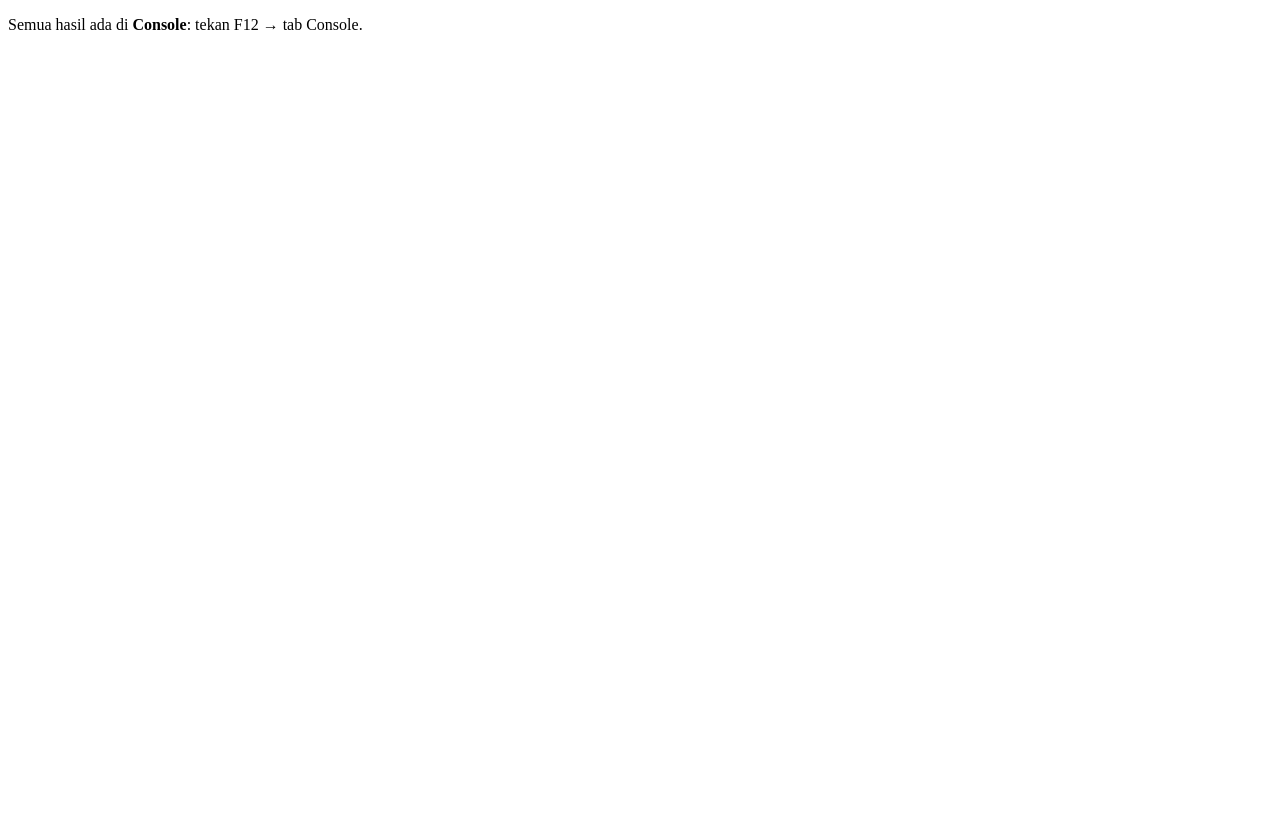
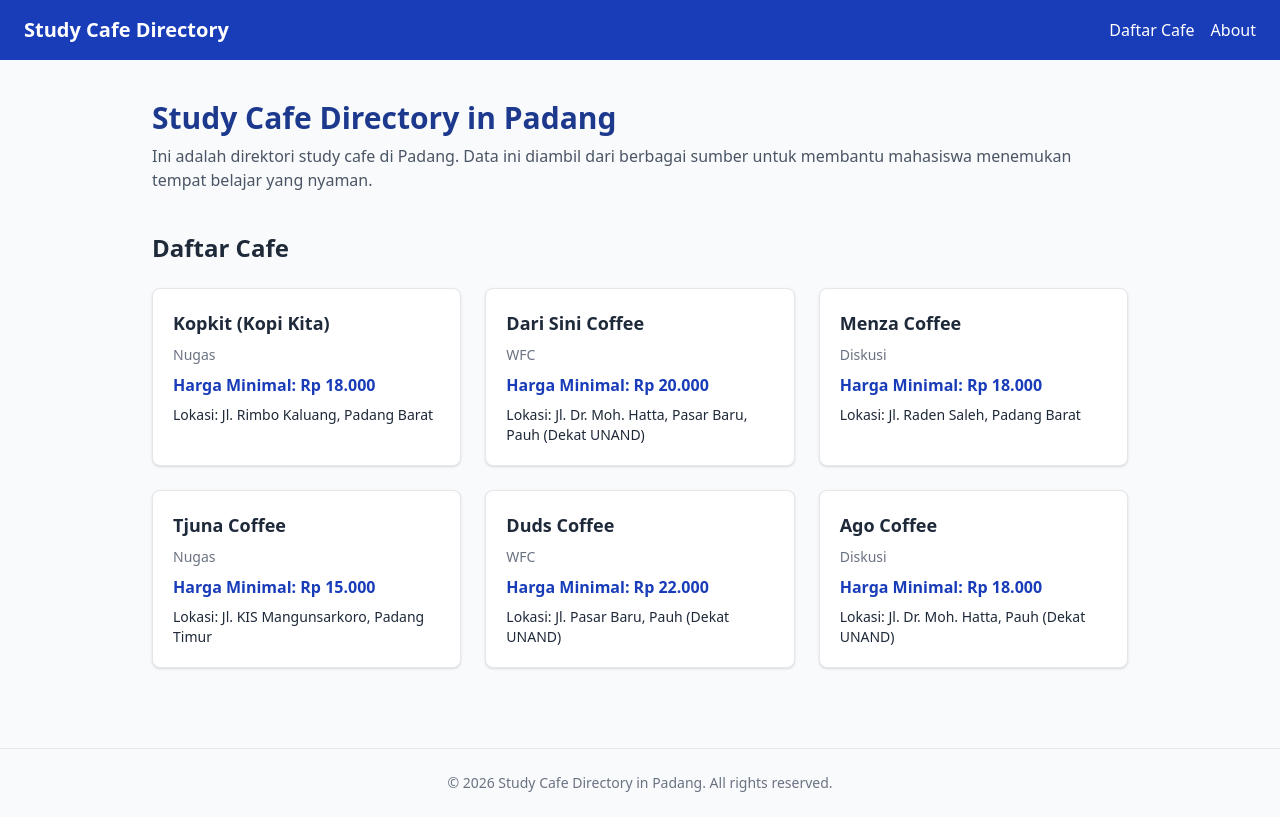
Before and after one commit to MustikaJr/tugas-frontend-., a plain HTML site: page index.html in a window 1280 px wide. Drawn offline with nearby package versions, Linux system fonts and the light colour scheme.

Commit message:
feat: nyesuain dengan data

```diff
--- a/index.html
+++ b/index.html
@@ -2,12 +2,89 @@
 <html lang="id">
 <head>
   <meta charset="UTF-8">
-  <title>Tugas 1A — buka Console (F12)</title>
+  <meta name="viewport" content="width=device-width, initial-scale=1">
+  <title>Study Cafe Directory in Padang</title>
+
+  <script src="https://cdn.jsdelivr.net/npm/@tailwindcss/browser@4"></script>
 </head>
-<body>
-  <p>Semua hasil ada di <strong>Console</strong>: tekan F12 → tab Console.</p>
-  <!-- Jangan ubah urutan: data.js harus dimuat sebelum logika.js -->
+<body class="bg-gray-50 text-gray-800">
+  <header>
+    <!-- flex digunakan pada navbar karena elemen hanya perlu disusun dalam satu arah. Awalnya ditumpuk dengan flex-col untuk layar HP (mobile-first), lalu disejajarkan dengan flex-row mulai layar md agar tidak sempit -->
+    <nav class="flex flex-col md:flex-row justify-between items-center px-6 py-4 bg-blue-800 text-white">
+      <a href="#" class="text-xl font-bold">Study Cafe Directory</a>
+      <div class="flex gap-4 mt-2 md:mt-0">
+        <a href="#daftar-cafe" class="hover:underline">Daftar Cafe</a>
+        <a href="#about" class="hover:underline">About</a>
+      </div>
+    </nav>
+  </header>
+
+  <main class="max-w-5xl mx-auto px-6 py-10">
+    <section class="mb-10">
+      <h1 class="text-3xl font-bold text-blue-900">Study Cafe Directory in Padang</h1>
+      <p class="mt-2 text-gray-600">Ini adalah direktori study cafe di Padang. Data ini diambil dari berbagai sumber untuk membantu mahasiswa menemukan tempat belajar yang nyaman.</p>
+    </section>
+
+    <section id="daftar-cafe">
+      <h2 class="text-2xl font-bold mb-6">Daftar Cafe</h2>
+
+      <!-- grid, bukan flex: kartu harus rata dalam baris dan kolom. Dibuat mobile-first (1 kolom), lalu menjadi 2 kolom dan 3 kolom saat layar membesar -->
+      <div class="grid grid-cols-1 md:grid-cols-2 lg:grid-cols-3 gap-6">
+
+        <!-- article dipilih daripada div karena informasi satu kartu cafe ini memiliki makna yang utuh dan tetap bisa dipahami jika berdiri sendiri -->
+        <article class="flex flex-col gap-2 p-5 bg-white border border-gray-200 rounded-lg shadow-sm">
+          <h3 class="text-lg font-semibold">Kopkit (Kopi Kita)</h3>
+          <p class="text-sm text-gray-500">Nugas</p>
+          <p class="font-bold text-blue-800">Harga Minimal: Rp 18.000</p>
+          <p class="text-sm">Lokasi: Jl. Rimbo Kaluang, Padang Barat</p>
+        </article>
+
+        <article class="flex flex-col gap-2 p-5 bg-white border border-gray-200 rounded-lg shadow-sm">
+          <h3 class="text-lg font-semibold">Dari Sini Coffee</h3>
+          <p class="text-sm text-gray-500">WFC</p>
+          <p class="font-bold text-blue-800">Harga Minimal: Rp 20.000</p>
+          <p class="text-sm">Lokasi: Jl. Dr. Moh. Hatta, Pasar Baru, Pauh (Dekat UNAND)</p>
+        </article>
+
+        <article class="flex flex-col gap-2 p-5 bg-white border border-gray-200 rounded-lg shadow-sm">
+          <h3 class="text-lg font-semibold">Menza Coffee</h3>
+          <p class="text-sm text-gray-500">Diskusi</p>
+          <p class="font-bold text-blue-800">Harga Minimal: Rp 18.000</p>
+          <p class="text-sm">Lokasi: Jl. Raden Saleh, Padang Barat</p>
+        </article>
+
+        <article class="flex flex-col gap-2 p-5 bg-white border border-gray-200 rounded-lg shadow-sm">
+          <h3 class="text-lg font-semibold">Tjuna Coffee</h3>
+          <p class="text-sm text-gray-500">Nugas</p>
+          <p class="font-bold text-blue-800">Harga Minimal: Rp 15.000</p>
+          <p class="text-sm">Lokasi: Jl. KIS Mangunsarkoro, Padang Timur</p>
+        </article>
+
+        <article class="flex flex-col gap-2 p-5 bg-white border border-gray-200 rounded-lg shadow-sm">
+          <h3 class="text-lg font-semibold">Duds Coffee</h3>
+          <p class="text-sm text-gray-500">WFC</p>
+          <p class="font-bold text-blue-800">Harga Minimal: Rp 22.000</p>
+          <p class="text-sm">Lokasi: Jl. Pasar Baru, Pauh (Dekat UNAND)</p>
+        </article>
+
+         <article class="flex flex-col gap-2 p-5 bg-white border border-gray-200 rounded-lg shadow-sm">
+          <h3 class="text-lg font-semibold">Ago Coffee</h3>
+          <p class="text-sm text-gray-500">Diskusi</p>
+          <p class="font-bold text-blue-800">Harga Minimal: Rp 18.000</p>
+          <p class="text-sm">Lokasi: Jl. Dr. Moh. Hatta, Pauh (Dekat UNAND)</p>
+        </article>
+      </div>
+    </section>
+  </main>
+
+  <!-- mt-10: menggunakan margin top untuk memberi jarak luar agar footer tidak menempel dengan konten di atasnya -->
+  <footer id="about" class="mt-10 px-6 py-6 text-center text-sm text-gray-500 border-t border-gray-200">
+    <p>&copy; 2026 Study Cafe Directory in Padang. All rights reserved.</p>
+  </footer>
+
+  <!-- Script data.js dan logika.js diletakkan di bagian akhir dalam body dan dipertahankan karena file ini tidak boleh diubah dan akan dipakai pada Pertemuan 3 -->
   <script src="data.js"></script>
   <script src="logika.js"></script>
+
 </body>
 </html>
```
